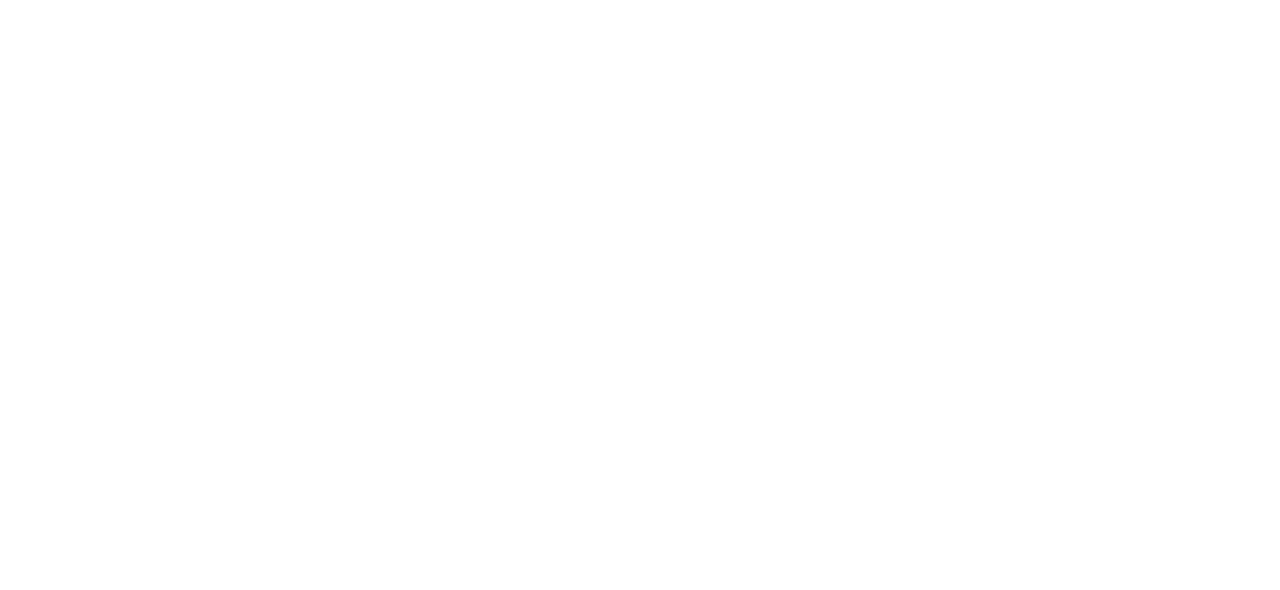
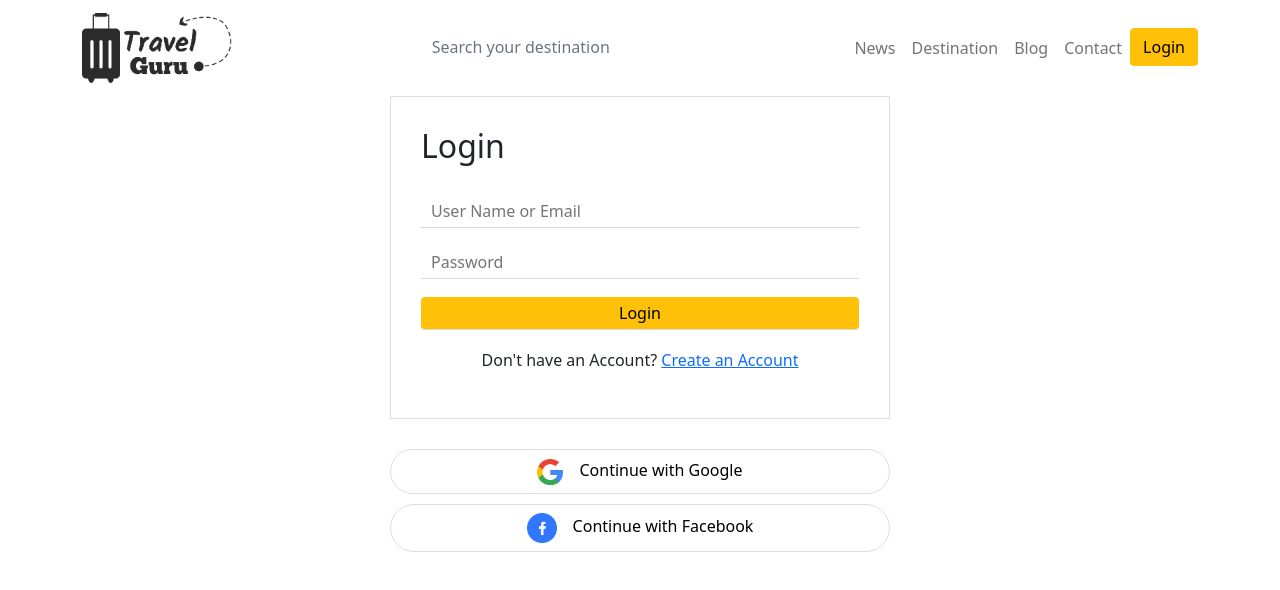
Before and after one commit to emonmahdi/travel-guru-react-firebase, a React (Create React App) app: page /login in a window 1280 px wide. Before the commit this address had no page. Shown: the top 590 px of the page. Built offline with nearby package versions, Linux system fonts and the light colour scheme.

Commit message:
login and Register component

```diff
--- a/src/App.js
+++ b/src/App.js
@@ -8,6 +8,8 @@
   Routes,
   Route,
 } from "react-router-dom";
+import Login from './components/Login/Login/Login';
+import Register from './components/Login/Register/Register';
 
 
 function App() {
@@ -17,6 +19,8 @@
           <Routes>
             <Route path='/' element={<Home />} />
             <Route path='/home' element={<Home />} />
+            <Route path='/login' element={<Login />} />
+            <Route path='/register' element={<Register />} />
           </Routes>
        </BrowserRouter>
     </div>
--- a/src/components/Home/Navbar/Navigation.js
+++ b/src/components/Home/Navbar/Navigation.js
@@ -3,12 +3,13 @@
 import './Navigation.css'
 
 import logo from '../../../Assets/Logo.png'
+import { Link } from 'react-router-dom';
 
 const Navigation = () => {
   return (
-    <Navbar collapseOnSelect expand="lg"  variant='dark'>
+    <Navbar collapseOnSelect expand="lg"  variant='light'>
   <Container>
-  <Navbar.Brand href="#home">
+  <Navbar.Brand href="/home">
       <img src={logo} className="img-fluid" height='130px' width='150px' alt="" />
   </Navbar.Brand>
   <Navbar.Toggle aria-controls="responsive-navbar-nav" />
@@ -21,7 +22,10 @@
       <Nav.Link href="#pricing">Destination</Nav.Link>
       <Nav.Link href="#pricing">Blog</Nav.Link>
       <Nav.Link href="#pricing">Contact</Nav.Link>
-      <button className='btn btn-warning'>Login</button>
+      <Link to='/register'>
+          <button className='btn btn-warning'>Login</button>
+      </Link>
+
     </Nav>
   </Navbar.Collapse>
   </Container>
--- /dev/null
+++ b/src/components/Login/Login/Login.js
@@ -0,0 +1,42 @@
+import React from 'react';
+import { Link } from 'react-router-dom';
+
+import Navigation from '../../Home/Navbar/Navigation';
+
+import fbImg from '../../../Assets/Icon/fb.png';
+import googleImg from '../../../Assets/Icon/google.png';
+
+const Login = () => {
+    return (
+        <div>
+            <Navigation />
+            <div className="registerForm">
+                <form>
+                    <div className="form-content">
+                        <h2>Login</h2>
+                        <div>
+                            <input type="email" placeholder='User Name or Email' />
+                            <input type="password" placeholder='Password' />
+                            <input type="submit" className='btn btn-warning d-block' value="Login" />
+                        </div>
+                        <div className='text-center'>
+                            <p>Don't have an Account? <Link to='/register'>Create an Account</Link> </p>
+                        </div>
+                    </div>
+                    <div className="social-login">
+                        <button className=''>
+                            <img src={googleImg} className='img-fluid me-3' width='26px' height='26px' alt="" />
+                            Continue with Google
+                        </button>
+                        <button>
+                        <img src={fbImg} className='img-fluid me-3' width='30px' height='30px' alt="" />
+                            Continue with Facebook
+                        </button>
+                    </div>
+                </form>
+            </div>
+        </div>
+    );
+};
+
+export default Login;
--- /dev/null
+++ b/src/components/Login/Register/Register.css
@@ -0,0 +1,45 @@
+
+.registerForm{
+    display: flex;
+    justify-content: center;
+    align-items: center;
+    padding-bottom: 60px ;
+
+}
+.registerForm form .form-content{
+    width: 500px;
+    margin : 0 auto;
+    border: 1px solid #ddd;
+    padding: 30px;
+    text-align: left;
+}
+.registerForm form h2{
+    margin-bottom: 30px;
+}
+.registerForm form input{
+    display: block;
+    padding:4px 10px;
+    width: 100%;
+    margin-bottom: 18px ;
+    border: none;
+    border-bottom: 1px solid #ddd;
+}
+.social-login{
+    margin-top: 30px;
+
+}
+.social-login button{
+    border: none;
+    outline: none;
+    border:.5px solid #ddd;
+    border-radius: 30px;
+    padding: 8px 20px;
+    display: block;
+    width: 100%;
+    margin-bottom: 10px;
+    background-color:transparent;
+}
+.social-login button:hover{
+    font-weight: bold;
+    transition: .2s;
+}
--- /dev/null
+++ b/src/components/Login/Register/Register.js
@@ -0,0 +1,46 @@
+import { Link } from 'react-router-dom';
+
+
+import fbImg from '../../../Assets/Icon/fb.png';
+import googleImg from '../../../Assets/Icon/google.png';
+
+import Navigation from '../../Home/Navbar/Navigation';
+import './Register.css';
+
+const Register = () => {
+    return (
+        <div className='registerComponent'>
+            <Navigation />
+            <div className="registerForm">
+                <form>
+                    <div className="form-content">
+                        <h2>Create an Account</h2>
+                        <div>
+                            <input type="text" placeholder='First Name' />
+                            <input type="text" placeholder='Last Name' />
+                            <input type="email" placeholder='User Name or Email' />
+                            <input type="password" placeholder='Password' />
+                            <input type="password" placeholder='Confirm Password' />
+                            <input type="submit" className='btn btn-warning d-block' value="Create Account" />
+                        </div>
+                        <div className='text-center'>
+                            <p>Already have an Account? <Link to='/login'>Login</Link> </p>
+                        </div>
+                    </div>
+                    <div className="social-login">
+                        <button className=''>
+                            <img src={googleImg} className='img-fluid me-3' width='26px' height='26px' alt="" />
+                            Continue with Google
+                        </button>
+                        <button>
+                        <img src={fbImg} className='img-fluid me-3' width='30px' height='30px' alt="" />
+                            Continue with Facebook
+                        </button>
+                    </div>
+                </form>
+            </div>
+        </div>
+    );
+};
+
+export default Register;
```
Also changed, not shown: src/components/Login/Firebase/firebase.config.js (added, +11 -0 lines), src/components/Login/Firebase/firebase.init.js (added, +8 -0 lines).
